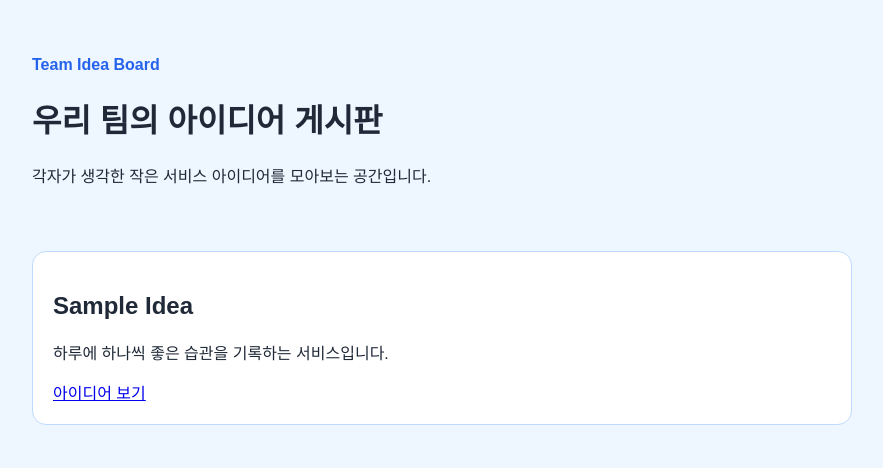
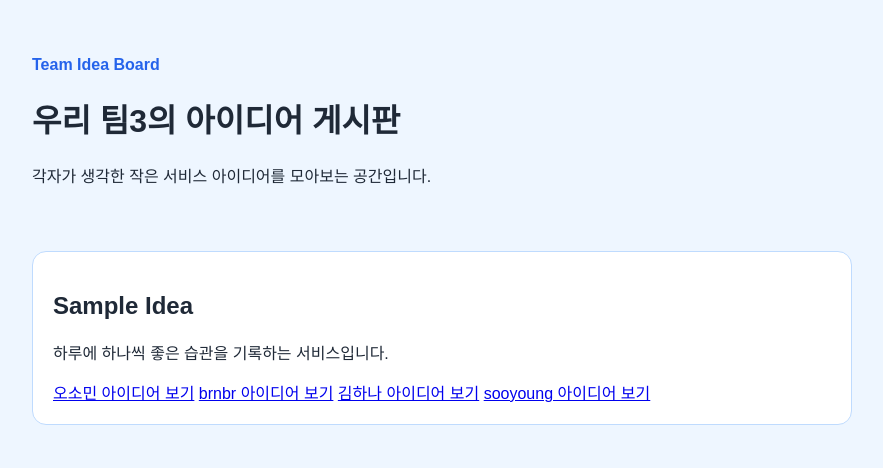
Before and after one commit to Sommin/team-idea-board, a plain HTML site: page index.html in a window 1280 px wide. Shown: the whole page, without its empty margins (198-1081 px from the left). Drawn offline with Linux system fonts and the light colour scheme.

Commit message:
Update index.html
link teammate's ideas

```diff
--- a/index.html
+++ b/index.html
@@ -9,7 +9,7 @@
   <body>
     <header>
       <p class="eyebrow">Team Idea Board</p>
-      <h1>우리 팀의 아이디어 게시판</h1>
+      <h1>우리 팀3의 아이디어 게시판</h1>
       <p>각자가 생각한 작은 서비스 아이디어를 모아보는 공간입니다.</p>
     </header>
 
@@ -17,7 +17,11 @@
       <section class="idea-card">
         <h2>Sample Idea</h2>
         <p>하루에 하나씩 좋은 습관을 기록하는 서비스입니다.</p>
-        <a href="ideas/sample.html">아이디어 보기</a>
+        <a href="ideas/somm.html"> 오소민 아이디어 보기</a>
+        <a href="ideas/brnbr.html"> brnbr 아이디어 보기</a>
+         <a href="ideas/nakhihwan.html"> 김하나 아이디어 보기</a>
+         <a href="ideas/ideas/sooyoung.html"> sooyoung 아이디어 보기</a>
+
       </section>
     </main>
   </body>
```
